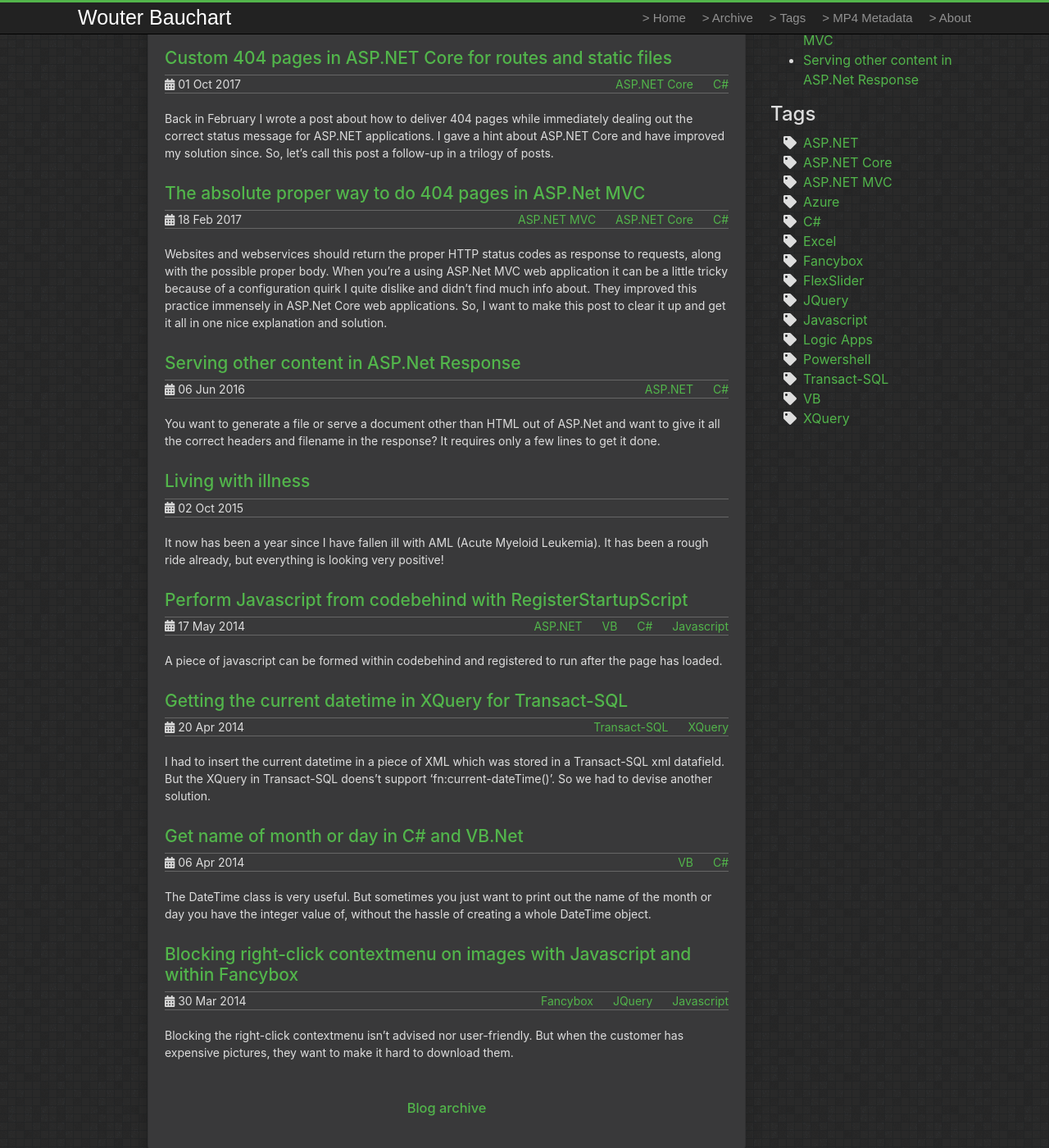
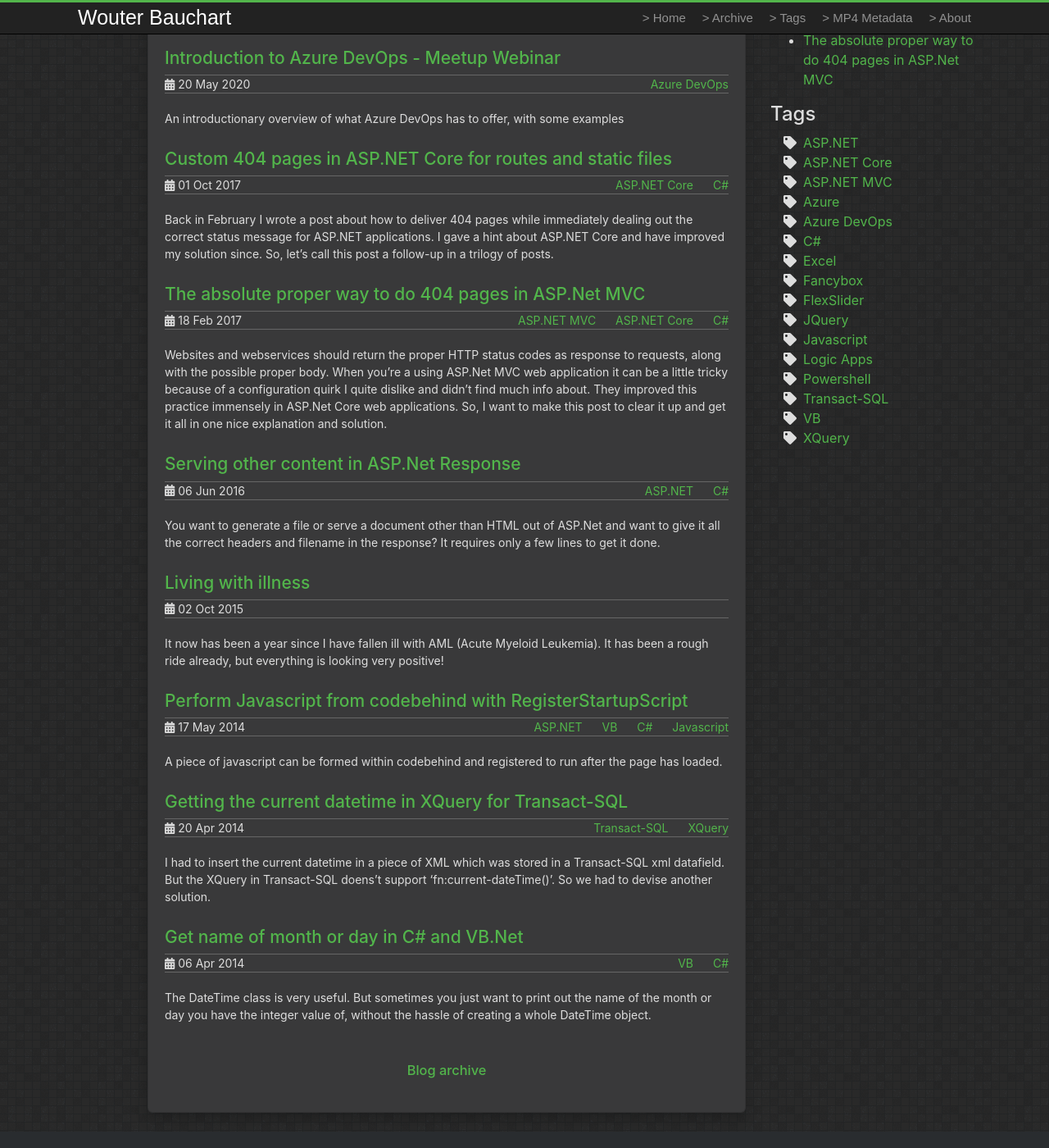
Before and after one commit to WouterBau/WouterBau.github.io, a Jekyll site: the page built from index.html, in a window 1280 px wide and 1400 px high, scrolled down 392 px. Shown: the whole window at 82% size. Built offline with Jekyll 4.4.1, drawn with Linux system fonts in a browser that asks for light colours; some of the changed lines change nothing that is shown; some of the changed text lies outside the part shown.

Commit message:
Added post about Azure DevOps Presentation

```diff
--- /dev/null
+++ b/_posts/2020-05-20-azure-devops-introduction.md
@@ -0,0 +1,19 @@
+---
+layout: post
+title:  "Introduction to Azure DevOps - Meetup Webinar"
+date:   2020-05-20
+description: An introductionary overview of what Azure DevOps has to offer, with some examples
+tags:
+ - Azure DevOps
+share: true
+---
+
+# What's it about?
+Azure DevOps is an easy and complete DevOps suite hosted & offered by Microsoft. You can also run it off line if required and independent from Azure resources. It's doesn't matter what technology or hosting platform you work with.
+
+# Presentations
+I've given a presentation about this topic during a webinar MeetUp event! You can rewatch it on demand on YouTube: [https://www.youtube.com/watch?v=kHsHY1zlZdw](https://www.youtube.com/watch?v=kHsHY1zlZdw){:target="_blank"}.
+
+You can find part of the code examples on this GitHub Repository: https://github.com/WouterBau/Azure-DevOps-Examples](https://github.com/WouterBau/Azure-DevOps-Examples){:target="_blank"}.
+
+> The recording is about the possibilities in 2020. Microsoft has in the meantime taken down the free build minutes due to user abuse of them. I will now also always advice to work in YAML to also have a form of GitOps.
--- /dev/null
+++ b/tag/Azure DevOps.md
@@ -0,0 +1,4 @@
+---
+layout: tag_index
+tag: Azure DevOps
+---
```
Also changed, not shown: _posts/2022-05-22-monolith-2-logic-apps.md (+1 -0 lines).
